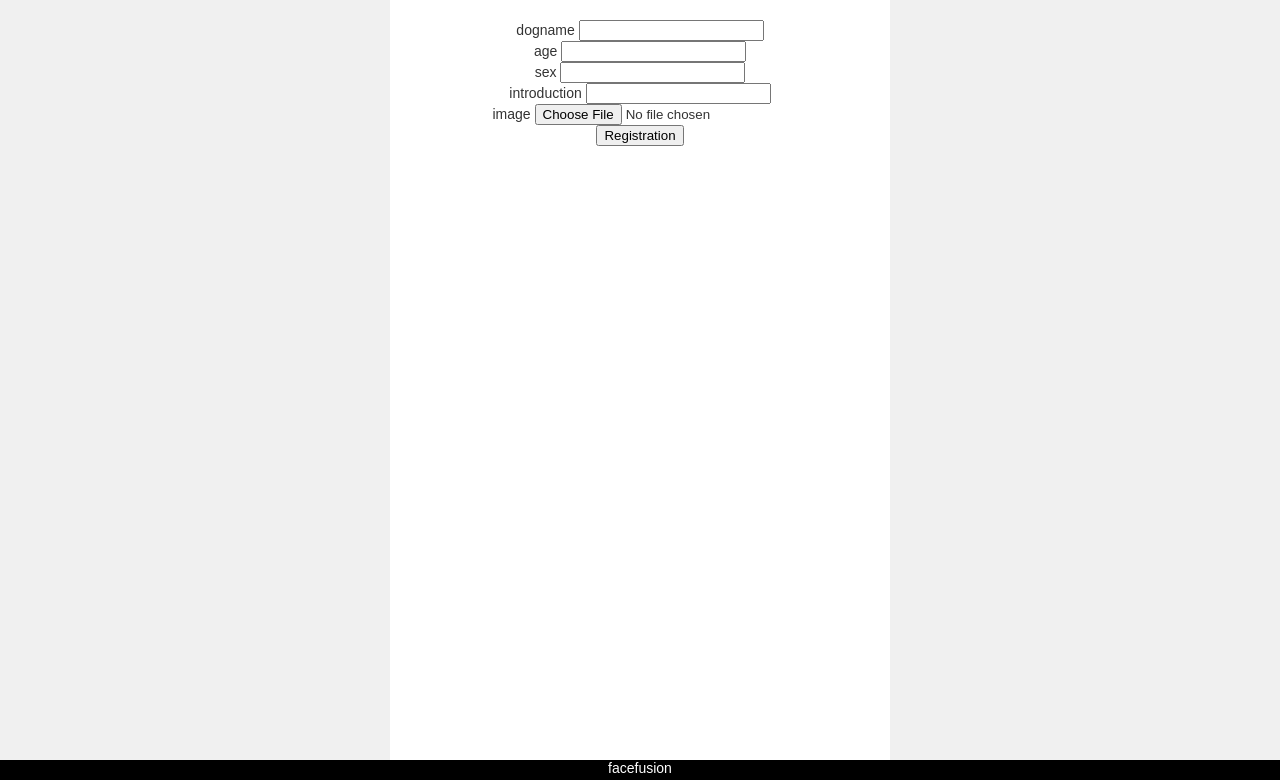
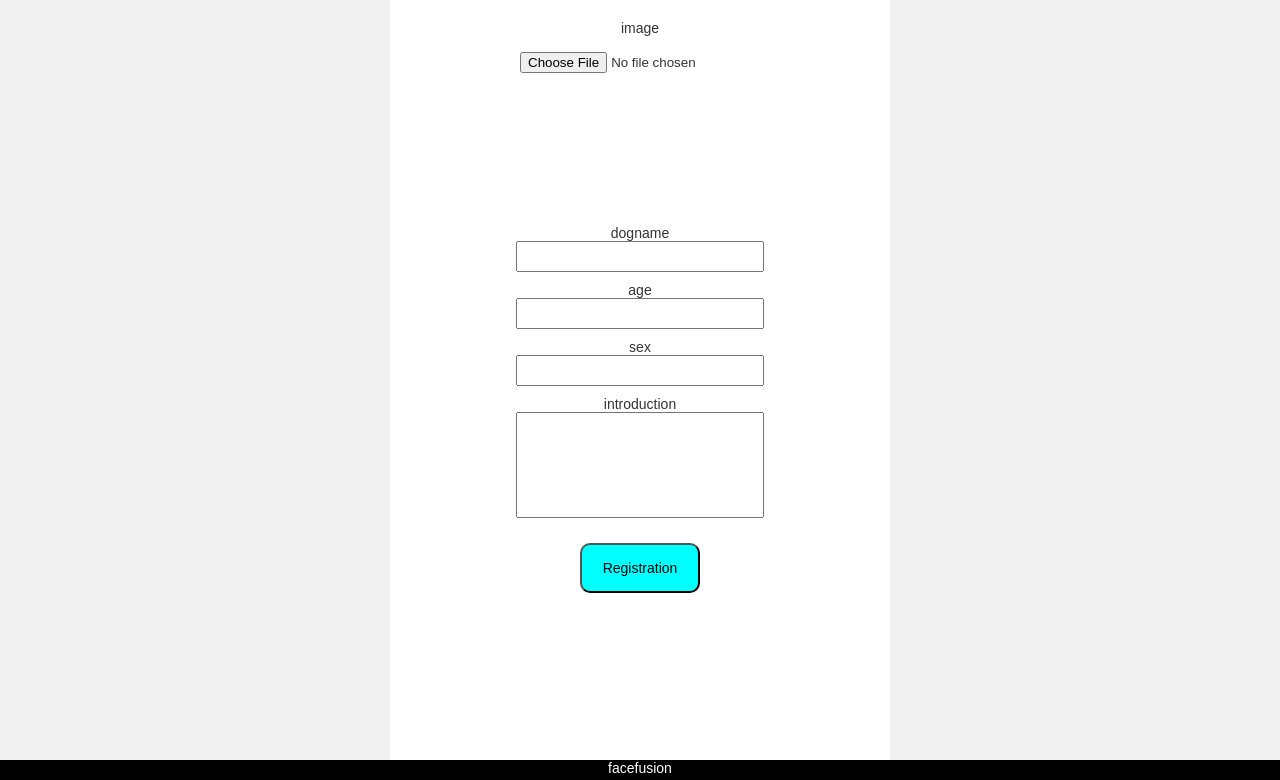
Before and after one commit to ekusuy26/facefusion, a Django app: page /accounts/dog/create in a window 1280 px wide. Shown: the part 100-880 px from the top of the page. Run offline with Django 3.2, Linux system fonts and the light colour scheme; some libraries are stand-ins or nearby versions.

Commit message:
Completion of layout of pet registration page

```diff
--- a/static/css/myhp/index.css
+++ b/static/css/myhp/index.css
@@ -71,6 +71,43 @@ h1,h2,h3,h4,h5,h6,p {
   text-align: center;
 }
 
+.dog-registration{
+  width: 80%;
+  margin: 0 auto;
+}
+
+.form-group{
+  padding: 5px 0;
+}
+.form-group-img{
+  height: 200px;
+}
+
+.newDogLabel{
+  display: block;
+}
+
+#id_dogname{
+  width: 60%;
+  height: 25px;
+}
+#id_age{
+  width: 60%;
+  height: 25px;
+}
+#id_sex{
+  width: 60%;
+  height: 25px;
+}
+#id_introduction{
+  width: 60%;
+  height: 100px;
+}
+#id_image{
+  width: 60%;
+  height: 25px;
+}
+
 .uploadImg{
   padding-top: 200px;
 }
@@ -80,9 +117,12 @@ h1,h2,h3,h4,h5,h6,p {
   font-size: larger;
 }
 
-form{
+#new_fusion{
   height: 70%;
   padding-bottom: 100px;
+}
+
+#new_dog{
 }
 
 .wrapPreview{
@@ -96,17 +136,30 @@ form{
   height: 200px;
   width: 200px;
 }
+.is-dogImg{
+  height: 150px;
+  width: 150px;
+}
 
 .is-active{
   width: 40%;
+  margin: 0 auto;
 }
 
 .fusionBtn{
   height: 50px;
-  width: 80px;
+  width: 120px;
   font-size: 14px;
   border-radius: 10px;
   background-color: #00FFFF;
+}
+.dogBtn{
+  height: 50px;
+  width: 120px;
+  font-size: 14px;
+  border-radius: 10px;
+  background-color: #00FFFF;
+  margin-top: 20px;
 }
 
 .myPageUserName{
--- a/static/js/preview.js
+++ b/static/js/preview.js
@@ -27,3 +27,18 @@ $(document).on("change", "#id_photo_two", function(e) {
     return reader.readAsDataURL(e.target.files[0]);
   }
 });
+
+$(document).on("change", "#id_image", function(e) {
+  var reader;
+  if (e.target.files.length) {
+    reader = new FileReader;
+    reader.onload = function(e) {
+      var userThumbnail;
+      userThumbnail = document.getElementById('thumbnail');
+      $("#userImgPreview").addClass("is-active");
+      $("#thumbnail").addClass("is-dogImg");
+      userThumbnail.setAttribute('src', e.target.result);
+    };
+    return reader.readAsDataURL(e.target.files[0]);
+  }
+});
--- a/templates/accounts/dog.html
+++ b/templates/accounts/dog.html
@@ -4,27 +4,30 @@
   <div class="dog-registration">
     <form id="new_dog" method="post" enctype="multipart/form-data">
       {% csrf_token %}
+      <div class="form-group-img">
+        <label class="newDogLabel">image</label>
+          <div class="userImgPreview" id="userImgPreview">
+            <img id="thumbnail" class="userImgPreview_content" accept="image/*" src="">
+          </div>
+        {{ form.image }}
+      </div>
       <div class="form-group">
-        <label>dogname</label>
+        <label class="newDogLabel">dogname</label>
         {{ form.dogname }}
       </div>
       <div class="form-group">
-        <label>age</label>
+        <label class="newDogLabel">age</label>
         {{ form.age }}
       </div>
       <div class="form-group">
-        <label>sex</label>
+        <label class="newDogLabel">sex</label>
         {{ form.sex }}
       </div>
       <div class="form-group">
-        <label>introduction</label>
+        <label class="newDogLabel">introduction</label>
         {{ form.introduction }}
       </div>
-      <div class="form-group">
-        <label>image</label>
-        {{ form.image }}
-      </div>
-      <button type="submit">Registration</button>
+      <button type="submit" class="dogBtn">Registration</button>
     </form>
   </div>
 </div>
--- a/templates/accounts/show.html
+++ b/templates/accounts/show.html
@@ -2,7 +2,7 @@
 {% block content %}
 <div class="main">
   <div class="myPageUserName">
-    {{user.username}}さんのマイページ
+    {{user.username}}さんのペット一覧
   </div>
   {% for dog in dogs %}
   <div class="dogBox">
--- a/templates/myhp/index.html
+++ b/templates/myhp/index.html
@@ -1,8 +1,8 @@
 {% extends '../shared/base.html' %}
 {% block content %}
   <div class="main">
-    <div class="uploadNote">画像を2枚選択してください</div>
-    <form method="post" enctype="multipart/form-data">
+    <div class="uploadNote">Please select two images</div>
+    <form id="new_fusion" method="post" enctype="multipart/form-data">
         {% csrf_token %}
         <label> </label>
         {{ form.photo }}
```
